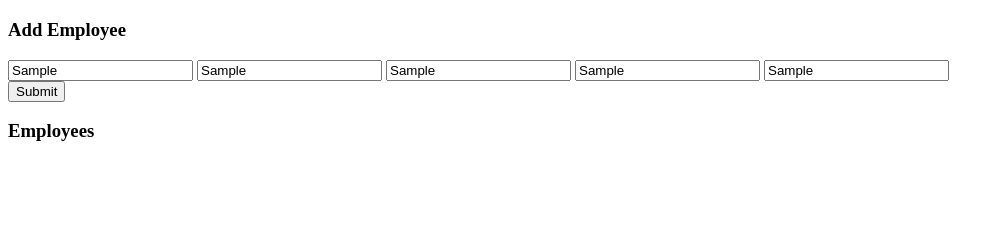
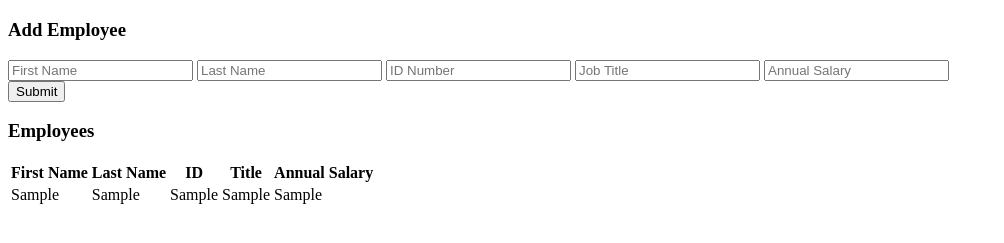
Before and after one commit to kelkuno/weekend-jquery-salary-calculator, a plain HTML site: page index.html in a window 1280 px wide. Both pictures are taken after typing "Sample", "Sample", "Sample", "Sample", "Sample" into the empty fields and a click on the button "Submit". Shown: the part 61-304 px from the top of the page, without its empty margins (0-1004 px from the left). Drawn offline with Linux system fonts and the light colour scheme.

Commit message:
table data appended complete.

```diff
--- a/client.js
+++ b/client.js
@@ -13,6 +13,9 @@ function readyNow(){
 let employees = [];
 
 function addEmployee(){
+    // let el = $('#displayEmployee');
+    // el.empty();
+
     console.log('button');
     //store user input into variables
     let employeeFirstName = $('#firstNameInput').val();
@@ -26,6 +29,25 @@ function addEmployee(){
         //call createEmployee function w user input
         createEmployee(employeeFirstName, lastName, idNumber, jobTitle, annualSalary);
     } // end of conditional
+
+    //empty input fields
+    $('#firstNameInput').val('');
+    $('#lastNameInput').val('');
+    $('#idNumberInput').val('');
+    $('#jobTitleInput').val('');
+    $('#annualSalaryInput').val('');
+
+    //append data onto DOM
+    $('#displayEmployee').append(`
+        <tr>
+            <td>${employeeFirstName}</td>
+            <td>${lastName}</td>
+            <td>${idNumber}</td>
+            <td>${jobTitle}</td>
+            <td>${annualSalary}</td>
+            <td> </td>
+        </tr>
+    `)
 
 
 }// end of addEmployee function
--- a/index.html
+++ b/index.html
@@ -33,9 +33,16 @@
             <div>
                 <h3>Employees</h3>
             </div>
-            <div class="table">
-
-            </div>
+            <table id="displayEmployee">
+                <tr>
+                    <th>First Name</th>
+                    <th>Last Name</th>
+                    <th>ID</th>
+                    <th>Title</th>
+                    <th>Annual Salary</th>
+                    <th></th>
+                </tr>
+            </table>
         </div>
     </main>
     <footer>
```
